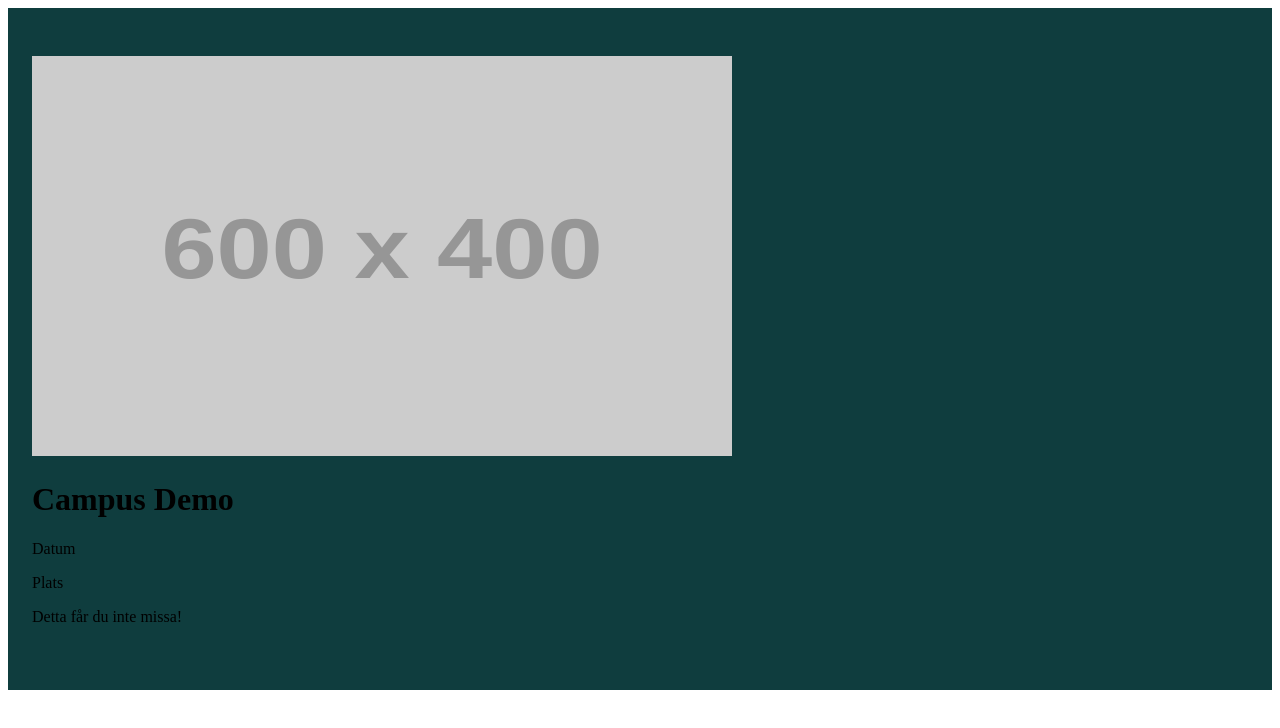
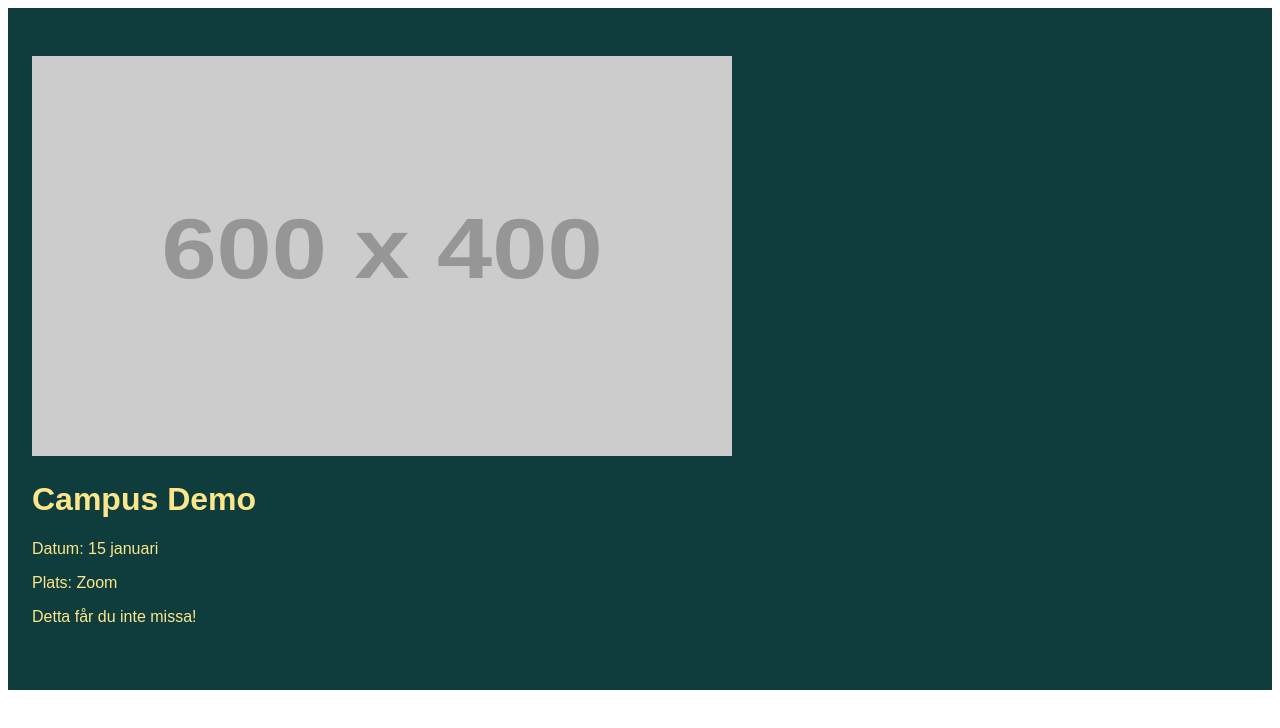
Before and after one commit to Roscoe-Addington/v36-hero-camp, a plain HTML site: page index.html in a window 1280 px wide. Drawn offline with Linux system fonts and the light colour scheme; placeholder pictures from the web are drawn by us.

Commit message:
CSS: Manuell styleing på varje barn

```diff
--- a/index.html
+++ b/index.html
@@ -1,5 +1,5 @@
 <!doctype html>
-<html lang="en">
+<html lang="sv">
   <head>
     <meta charset="UTF-8" />
     <meta name="viewport" content="width=device-width, initial-scale=1.0" />
@@ -15,9 +15,9 @@
         height="400"
       />
       <h1>Campus Demo</h1>
-      <p>Datum</p>
-      <p>Plats</p>
-      <p>Detta får du inte missa!</p>
+      <p class="datum">Datum: 15 januari</p>
+      <p class="plats">Plats: Zoom</p>
+      <p class="tagline">Detta får du inte missa!</p>
     </header>
   </body>
 </html>
--- a/style.css
+++ b/style.css
@@ -2,3 +2,19 @@
   background-color: #0f3d3e;
   padding: 3rem 1.5rem;
 }
+.hero h1 {
+  color: #fde68a;
+  font-family: sans-serif;
+}
+.hero .datum {
+  color: #fde68a;
+  font-family: sans-serif;
+}
+.hero .plats {
+  color: #fde68a;
+  font-family: sans-serif;
+}
+.hero .tagline {
+  color: #fde68a;
+  font-family: sans-serif;
+}
```
